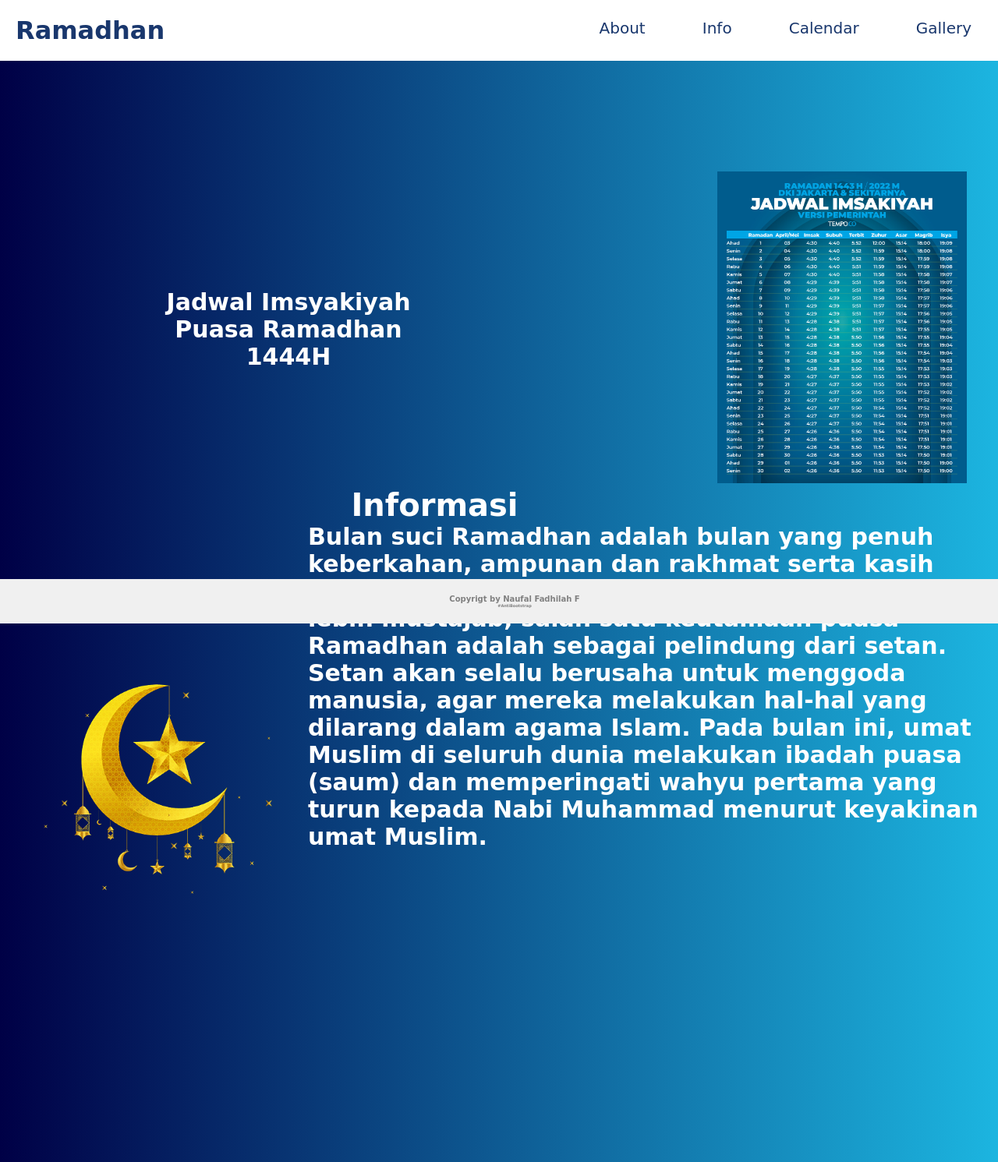
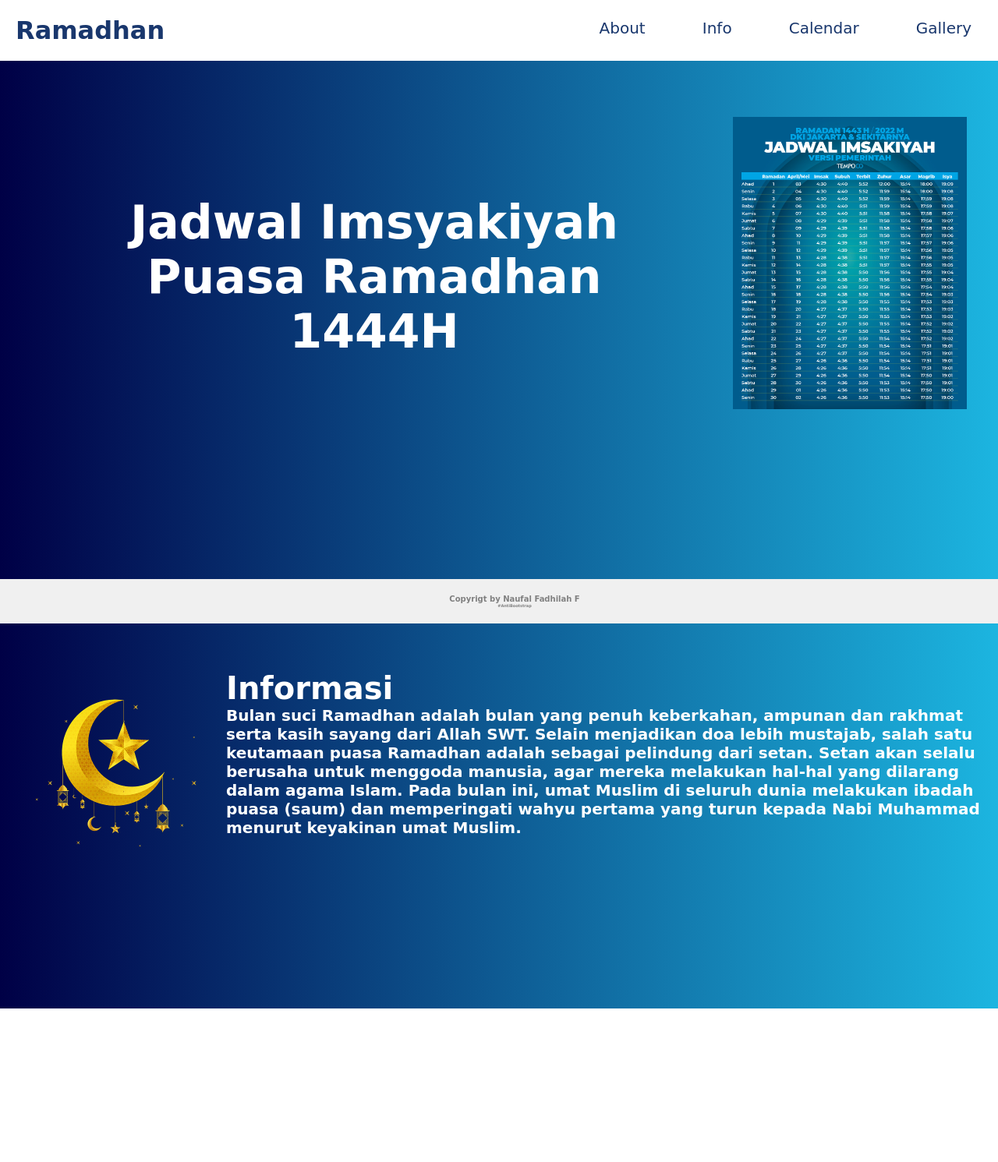
Before and after one commit to HIRUZENT/ramadhan2023, a PHP site: page / in a window 1280 px wide. Shown: the whole page at 78% size. After the commit the page ends 1294 px from the top, so only its background shows below. Run offline with PHP 8.4, Linux system fonts and the light colour scheme; some web fonts are replaced.

Commit message:
Update style.css

```diff
--- a/style/style.css
+++ b/style/style.css
@@ -11,6 +11,7 @@
 }
 
 body{
+	 padding-bottom: 200px;
 	 margin: 20px;
 	 scroll-behavior: smooth;
 	 background-repeat: no-repeat;
@@ -142,36 +143,28 @@ a{
 	font-size: 50%;
 }
 .gambar1{
+	margin-top: 50px;
 	justify-content: center;
-	margin-bottom: 100px;
+	margin-bottom: 400px;
 }
 .gambar1 img{
-  	width: 320px;
-  	margin-top: 200px;
+  	width: 300px;
+  	margin-top: 100px;
   	margin-bottom: 30px;
 	float: right;
+	margin-right: 20px;
 	transition: 0.3s;
-	margin-left: 200px;
-	margin-right: 20px;
 	flex: 1 0 100%;
 }
 .gambar1 img:hover{
-	width: 400px;
+	width: 320px;
 	margin-right: -15px;
 	transition: 0.3s;
-}
-
-
-
-
-.gambar2{
-	justify-content: center;
-	margin-bottom: 400px;
+	margin-right: 50px;
 }
 .gambar2 img{
-  	width: 320px;
-  	margin-top: 20px;
-  	margin-bottom: 30px;
+  	width: 250px;
+  	margin-top: 0px;
 	float: left;
 	transition: 0.3s;
 	margin-right: 20px;
@@ -183,125 +176,75 @@ a{
 	transition: 0.3s;
 }
 
-@media (max-width:380px){
+
+
+
+@media (max-width:600px){
 	.gambar1 img{
 		width: 270px;
-		margin-right: 25px;
 	}
 	.gambar1 h2{
 		font-size: 20px;
 	}
 
-	.gambar2 img{
-		width: 250px;
-		margin-right: 25px;
-	}
-	.gambar2 h2{
-		font-size: 20px;
-	}
+
 }
-@media (max-width:350px){
+@media (max-width:440px){
 	.gambar1 img{
 		width: 250px;
-		margin-right: 20px;
 	}
 	.gambar1 h2{
 		font-size: 20px;
 	}
+
+} @media (max-width:490px){
 	.gambar2 img{
-		width: 200px;
-		margin-right: 20px;
+		width: 150px;
+		margin-left: 120px;
 	}
 	.gambar2 h2{
-		font-size: 20px;
-	}
-}@media (max-width:490px){
-	.gambar2 img{
-		width: 200px;
-		margin-left: 100px;
-	}
-	.gambar2 h2{
-		font-size: 20px;
+		font-size: 0px;
 	}
 }
+
 @media (max-width:340px){
 	.gambar1 img{
-		width: 150px;
-		margin-right: 75px;
-	}
-	.gambar1 h2{
-	font-size: 15px;
-	}
-	.gambar2 img{
-		width: 200px;
-		margin-left: 50px;
-	}
-	.gambar2 h2{
-		font-size: 20px;
-	}
-}
-@media (max-width:340px){
-	.gambar1 img{
-		width: 150px;
+		width: 190px;
 		margin-right: 40px;
 	}
 	.gambar1 h2{
-	font-size: 15px;
+		font-size: 15px;
 	}
 	.gambar2 img{
-		width: 200px;
-		margin-left: 28px;
+		width: 190px;
+		margin-left: -29px;
 	}
 	.gambar2 h2{
-		font-size: 20px;
+		font-size: 15px;
 	}
+
+
 }
 
 
 
 .gambar1 .h2{
+	font-size: 40px;
+	color: white;
+	padding-top: 200px;
+	transition: 0.4s;
+	text-align: center;
+}
+.gambar2 h2{
 	font-size: 20px;
 	color: white;
-	padding-top: 350px;
-	text-align: center;
-}
-
-.gambar2 img{
-  	width: 355px;
-  	margin-top: 200px;
-  	margin-bottom: 30px;
-	float: left;
-	transition: 0.3s;
-	margin-right: 20px;
-	flex: 1 0 100%;
-}
-.gambar2 img:hover{
-	width: 380px;
-	margin-right: -15px;
-	transition: 0.3s;
-}
-@media (max-width:439){
-	.gambar2 img{
-		float: center;
-	}
-}
-.gambar2{
-	font-size: 20px;
-	color: white;
-	padding-top: 50px;
-	margin-top: 0px;
+	transition: 0.4s;
 }
 .gambar2 h1{
+	font-size: 40px;
 	color: white;
-	font-size: 40px;
-	text-align: center;
+	transition: 0.4s;
 }
-.gambar2 h{
-	color: white;
-	font-size: 40px;
-	text-align: center;
-}
-
 footer{
 	background:#f0f0f0;
 	position:fixed;
```
Also changed, not shown: other parts of style/style.css (+48 -0 lines).
